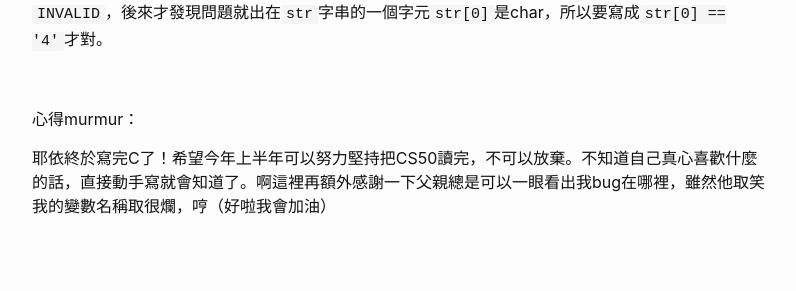
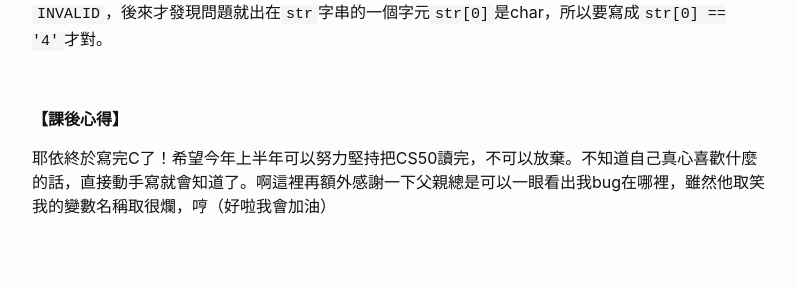
Before and after one commit to yunchipang/yunchipang.github.io, a Jekyll site: the page built from _posts/2021-01-16-cs50-week1-c.md, in a window 1280 px wide and 900 px high, scrolled down 3162 px. Shown: the part 329-620 px from the top of the window, without its empty margins (238-1034 px from the left). Built offline with Jekyll 4.4.1, drawn with Linux system fonts in a browser that asks for light colours.

Commit message:
update _posts/2021-01-16-cs50-week1-c.md

```diff
--- a/_posts/2021-01-16-cs50-week1-c.md
+++ b/_posts/2021-01-16-cs50-week1-c.md
@@ -139,7 +139,7 @@ sum += ((two_n / 10) + (two_n % 10));
 
 <br>
 
-心得murmur：
+**【課後心得】**
 
 耶依終於寫完C了！希望今年上半年可以努力堅持把CS50讀完，不可以放棄。不知道自己真心喜歡什麼的話，直接動手寫就會知道了。啊這裡再額外感謝一下父親總是可以一眼看出我bug在哪裡，雖然他取笑我的變數名稱取很爛，哼（好啦我會加油）
 
```
